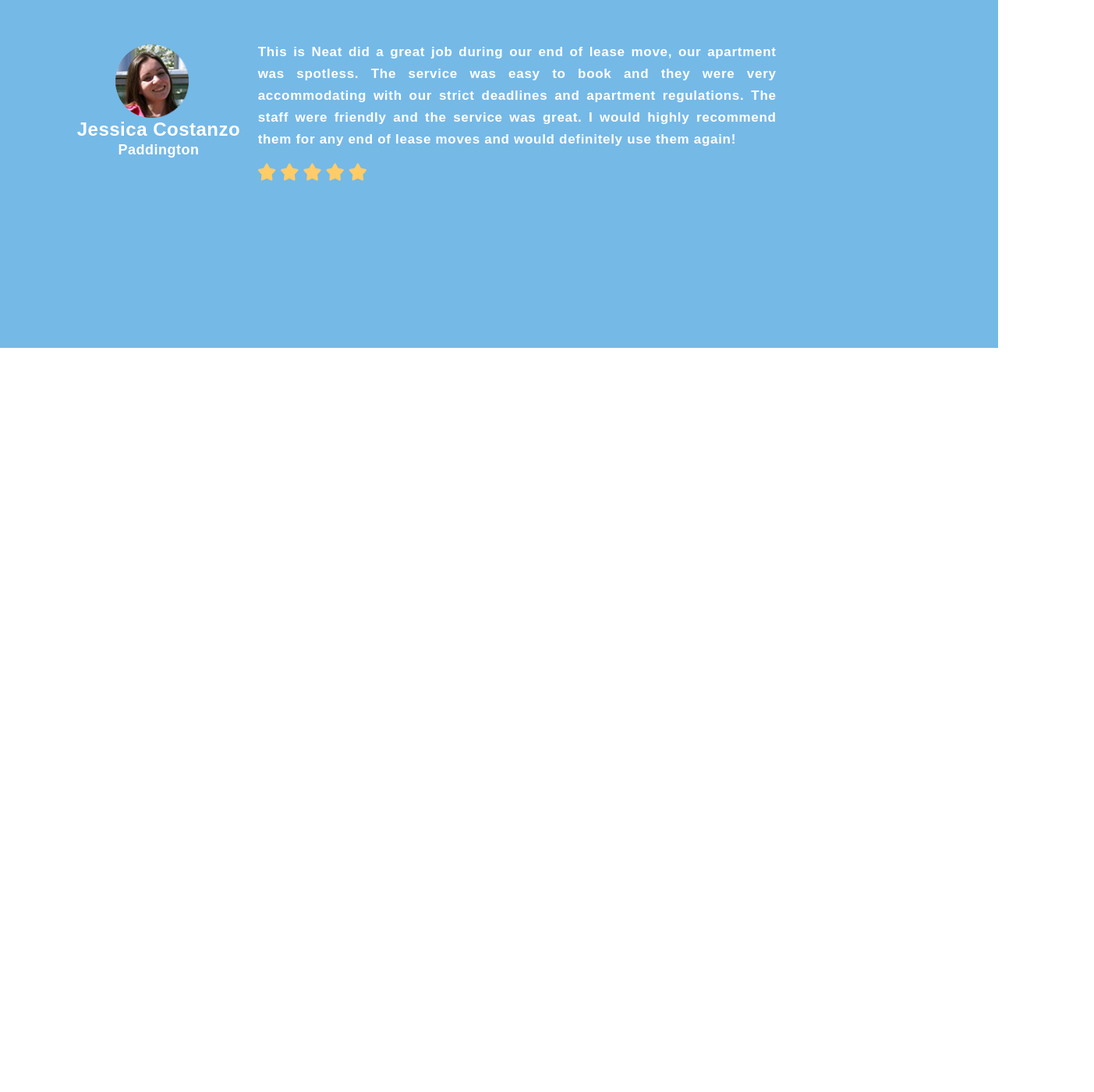
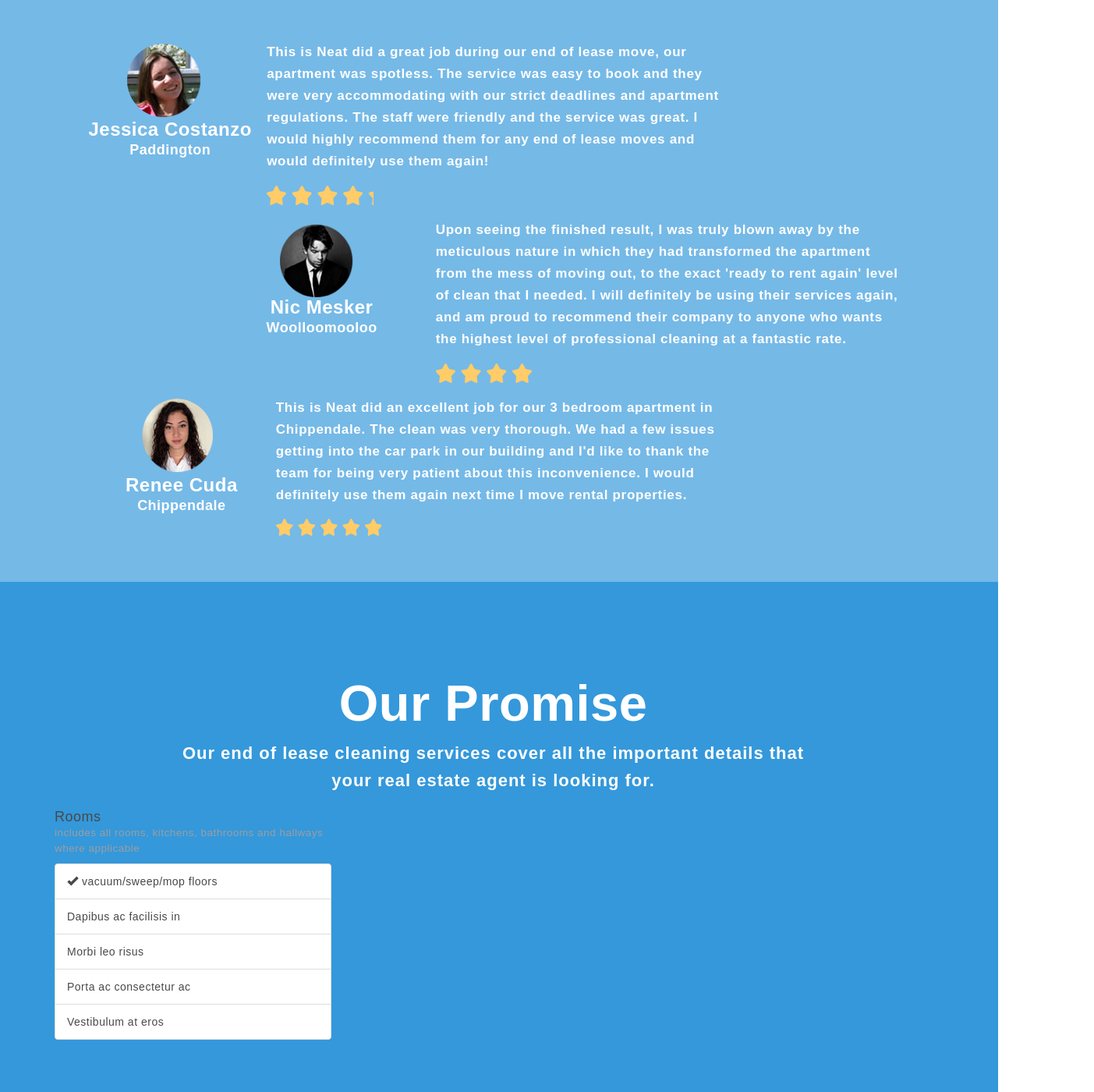
Before and after one commit to naovillaj/Neat, a plain HTML site: page index.html in a window 1280 px wide. Shown: the part 2600-4000 px from the top of the page at 78% size, 1403 px wide, since content can reach past the window. Before the commit the page ends 3046 px from the top, so only its background shows below. Drawn offline with nearby package versions, Linux system fonts and the light colour scheme; a web font is replaced by a local one.

Commit message:
checklist

```diff
--- a/assets/css/main.css
+++ b/assets/css/main.css
@@ -154,14 +154,14 @@ body{
 .comunity-section{
   padding-top: 75px;
   background-color: rgb(117, 185, 231);
-  height: 700px;
+  height: 1000px;
 }
-.h1-comunity{
+.h1-comunity, .h1-checklist{
   color: white;
   font-size: 65px;
   font-weight: 700;
 }
-.p-comunity{
+.p-comunity, .p-checklist{
   line-height: 3.5rem;
   letter-spacing: 1px;
   font-weight: 600;
@@ -208,6 +208,7 @@ body{
   padding-top: 20px;
 }
 .testimonial-body{
+  width: 600px;
   line-height: 2.8rem;
   letter-spacing: 0.7px;
   font-weight: 600;
@@ -220,6 +221,12 @@ body{
 	width: 20%;
 	height: 20%;
 	background-size: cover;
+}
+
+.section-checklist{
+  background-color: rgb(52, 152, 219);
+  height: 1000px;
+  padding-top: 100px;
 }
 
 /*"@gray-base": "#000",
@@ -249,7 +256,7 @@ body{
     align-items: center;
   }
   .comunity-section{
-    height: 700px;
+    height: 1000px;
   }
 
 }
--- a/index.html
+++ b/index.html
@@ -222,6 +222,7 @@
             <p class="text-center p-comunity">We believe our work speaks for itself, but our<br>
               customers vouch for us too. Here's what they have to say.</p>
           </div>
+        </div>
           <div class="row">
             <div class="col-xs-12 col-md-11">
               <div class="testimonial first-testimonial">
@@ -235,7 +236,7 @@
                   </div>
                 </div>
                 <div class="testimonial-review col-xs-12 col-md-8">
-                  <p class="testimonial-body text-justify">
+                  <p class="testimonial-body text-left">
                     This is Neat did a great job during our end of lease move,
                     our apartment was spotless. The service was easy to book and
                     they were very accommodating with our strict deadlines and
@@ -247,8 +248,83 @@
                 </div>
               </div>
             </div>
+            <div class="col-xs-12 col-md-offset-2">
+              <div class="testimonial first-testimonial">
+                <div class="testimonial-author col-xs-12 col-md-3">
+                  <div class="icon-author">
+                    <div class="icon-au text-center col-xs-12">
+                      <img src="assets/img/nm.png" alt="">
+                    </div>
+                    <h3 class="h3-author text-center">Nic Mesker</h3>
+                    <h4 class="h4-author text-center">Woolloomooloo</h4>
+                  </div>
+                </div>
+                <div class="testimonial-review col-xs-12 col-md-7">
+                  <p class="testimonial-body text-left">
+                    Upon seeing the finished result, I was truly blown away
+                    by the meticulous nature in which they had transformed
+                    the apartment from the mess of moving out, to the exact
+                    'ready to rent again' level of clean that I needed.
+                    I will definitely be using their services again,
+                    and am proud to recommend their company to anyone
+                    who wants the highest level of professional cleaning
+                    at a fantastic rate.
+                  </p>
+                  <i class="icon--rating-5 icon-rating"></i>
+                </div>
+              </div>
+            </div>
+          </div>
+          <div class="col-xs-12 col-md-11">
+            <div class="testimonial first-testimonial">
+              <div class="testimonial-author col-xs-12 col-md-3">
+                <div class="icon-author">
+                  <div class="icon-au text-center col-xs-12">
+                    <img src="assets/img/rc.png" alt="">
+                  </div>
+                  <h3 class="h3-author text-center">Renee Cuda</h3>
+                  <h4 class="h4-author text-center">Chippendale</h4>
+                </div>
+              </div>
+              <div class="testimonial-review col-xs-12 col-md-8">
+                <p class="testimonial-body text-left">
+                This is Neat did an excellent job for our 3 bedroom apartment
+                in Chippendale. The clean was very thorough. We had a few issues
+                getting into the car park in our building and I'd like to thank
+                the team for being very patient about this inconvenience.
+                I would definitely use them again next time I move rental properties.
+                </p>
+                <i class="icon--rating-5 icon-rating"></i>
+              </div>
+            </div>
           </div>
 
+      </div>
+    </section>
+    <section class="section-checklist">
+      <div class="container">
+        <div class="row">
+          <div class="col-xs-12 col-md-12">
+            <h1 class="h1-checklist text-center">Our Promise</h1>
+            <p class="text-center p-checklist">Our end of lease cleaning services cover all the important details that
+              <br>your real estate agent is looking for.</p>
+          </div>
+        </div>
+        <div class="row">
+          <div class="col-xs-12 col-md-4">
+            <h4>Rooms<br><small>includes all rooms, kitchens, bathrooms
+              and hallways where applicable</small></h4>
+            <ul class="list-group">
+              <li class="list-group-item">
+                <i class="glyphicon glyphicon-ok"></i>
+                vacuum/sweep/mop floors
+              </li>
+              <li class="list-group-item">Dapibus ac facilisis in</li>
+              <li class="list-group-item">Morbi leo risus</li>
+              <li class="list-group-item">Porta ac consectetur ac</li>
+              <li class="list-group-item">Vestibulum at eros</li>
+            </ul>
+          </div>
         </div>
       </div>
     </section>
```
